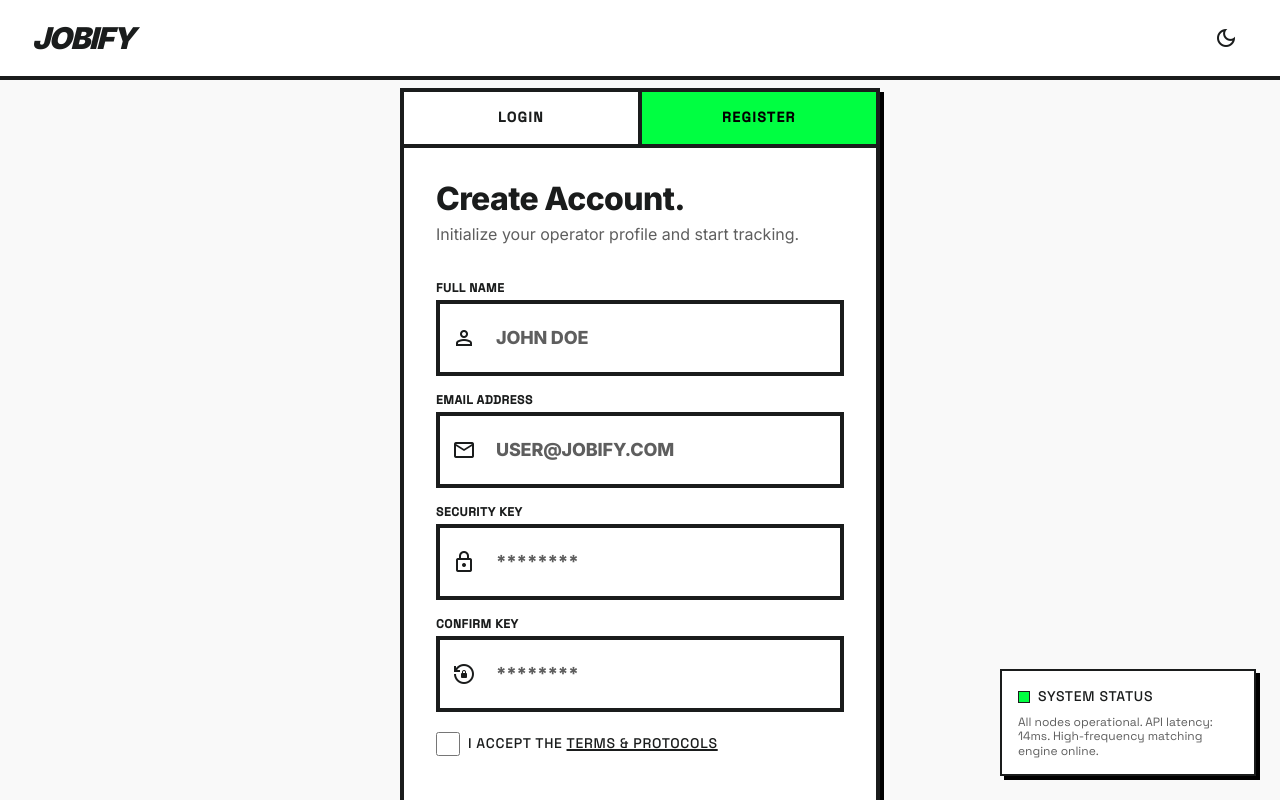
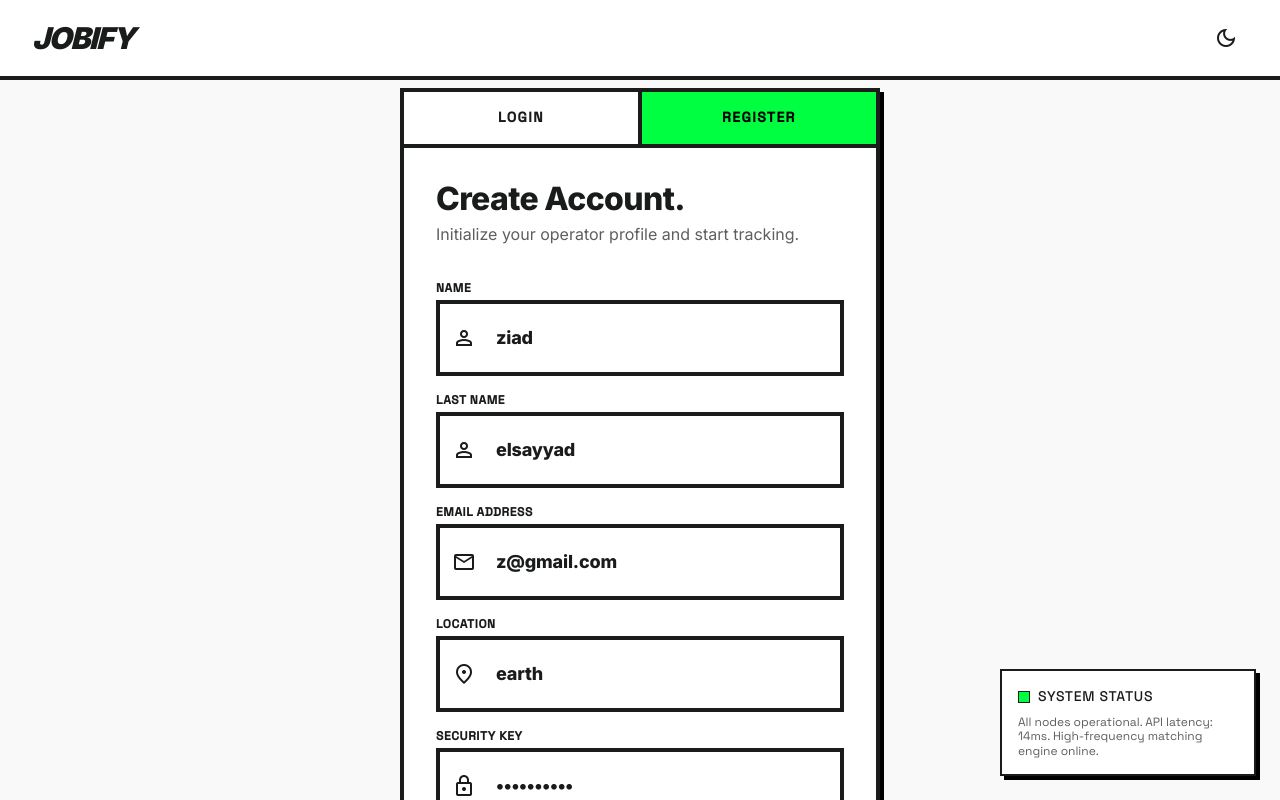
Before and after one commit to Zsayaaad/mern-jobs, a React (Vite) app in the folder client/: page /register in a window 1280 px wide. Shown: the top 800 px of the page. Built offline with nearby package versions, Linux system fonts and the light colour scheme.

Commit message:
feat: implement user registration action

```diff
--- a/client/src/App.jsx
+++ b/client/src/App.jsx
@@ -13,6 +13,8 @@ import {
   Admin,
 } from "./pages";
 
+import { registerAction } from "./pages/Register/registerAction";
+
 const router = createBrowserRouter([
   {
     path: "/",
@@ -26,6 +28,7 @@ const router = createBrowserRouter([
       {
         path: "register",
         element: <Register />,
+        action: registerAction,
       },
       {
         path: "login",
--- a/client/src/components/FormRow.jsx
+++ b/client/src/components/FormRow.jsx
@@ -1,4 +1,11 @@
-const FormRow = ({ name, type, labelText, placeholder, dataIcon }) => {
+const FormRow = ({
+  name,
+  type,
+  labelText,
+  placeholder,
+  dataIcon,
+  defaultValue,
+}) => {
   return (
     <div className="space-y-xs group">
       <label
@@ -17,8 +24,10 @@ const FormRow = ({ name, type, labelText, placeholder, dataIcon }) => {
         <input
           className="w-full border-4 border-on-background p-5 pl-14 bg-surface-container-lowest text-on-background text-h3 text-lg focus:ring-0 focus:border-on-background focus:bg-primary-container/10 outline-none transition-all hover:bg-surface-container placeholder:text-secondary"
           id={name}
+          name={name}
           placeholder={placeholder}
           type={type}
+          defaultValue={defaultValue}
           required
         />
       </div>
--- a/client/src/pages/Register.jsx
+++ b/client/src/pages/Register/Register.jsx
@@ -1,8 +1,8 @@
-import { FormRow } from "../components";
-import GoogleIcon from "../assets/icons/GoogleIcon";
-import LinkedInIcon from "../assets/icons/LinkedInIcon";
-import { Link } from "react-router-dom";
-import ThemeToggle from "../components/ThemeToggle";
+import { FormRow } from "../../components";
+import GoogleIcon from "../../assets/icons/GoogleIcon";
+import LinkedInIcon from "../../assets/icons/LinkedInIcon";
+import { Form, Link } from "react-router-dom";
+import ThemeToggle from "../../components/ThemeToggle";
 
 const Register = () => {
   return (
@@ -34,20 +34,33 @@ const Register = () => {
           </div>
 
           <div className="mb-lg">
-            <h1 className="text-h2 text-on-background mb-xs">Create Account.</h1>
+            <h1 className="text-h2 text-on-background mb-xs">
+              Create Account.
+            </h1>
             <p className="text-body text-secondary">
               Initialize your operator profile and start tracking.
             </p>
           </div>
 
-          <form className="space-y-md">
+          <Form method="post" className="space-y-md">
             {/* Full Name Field */}
             <FormRow
               type="text"
               name="name"
-              labelText="Full Name"
+              labelText="Name"
               placeholder="JOHN DOE"
               dataIcon="person"
+              defaultValue="ziad"
+            />
+
+            {/* Last Name Field */}
+            <FormRow
+              type="text"
+              name="lastName"
+              labelText="Last Name"
+              placeholder="DOE"
+              dataIcon="person"
+              defaultValue="elsayyad"
             />
 
             {/* Email Field */}
@@ -57,6 +70,17 @@ const Register = () => {
               labelText="Email Address"
               placeholder="USER@JOBIFY.COM"
               dataIcon="mail"
+              defaultValue="z@gmail.com"
+            />
+
+            {/* Location Field */}
+            <FormRow
+              type="text"
+              name="location"
+              labelText="Location"
+              placeholder="Cairo"
+              dataIcon="location_on"
+              defaultValue="earth"
             />
 
             {/* Password Field */}
@@ -66,16 +90,18 @@ const Register = () => {
               labelText="Security Key"
               placeholder="********"
               dataIcon="lock"
+              defaultValue="secret1234"
             />
 
             {/* Confirm Password Field */}
-            <FormRow
+            {/* <FormRow
               type="password"
               name="confirmPassword"
               labelText="Confirm Key"
               placeholder="********"
               dataIcon="lock_reset"
-            />
+              defaultValue="12345"
+            /> */}
 
             {/* Terms Checkbox */}
             <div className="flex items-center gap-sm pt-xs">
@@ -107,7 +133,7 @@ const Register = () => {
                 Initialize Profile
               </span>
             </button>
-          </form>
+          </Form>
 
           {/* Social Auth */}
           <div className="mt-lg pt-lg border-t-2 border-on-background flex flex-col gap-md">
--- /dev/null
+++ b/client/src/pages/Register/registerAction.js
@@ -0,0 +1,16 @@
+import customFetch from "../../utils/customFetch";
+import { redirect } from "react-router-dom";
+
+export const registerAction = async ({ request }) => {
+  const formData = await request.formData();
+  const data = Object.fromEntries(formData);
+
+  try {
+    await customFetch.post("/auth/register", data);
+    // return null;
+    return redirect("/login");
+  } catch (error) {
+    console.log(error);
+    return error?.response?.data?.msg;
+  }
+};
--- a/client/src/pages/index.js
+++ b/client/src/pages/index.js
@@ -1,7 +1,7 @@
 export { default as DashboardLayout } from "./DashboardLayout";
 export { default as Landing } from "./Landing";
 export { default as HomeLayout } from "./HomeLayout";
-export { default as Register } from "./Register";
+export { default as Register } from "./Register/Register";
 export { default as Login } from "./Login";
 export { default as Error } from "./Error";
 export { default as Stats } from "./Stats";
```
